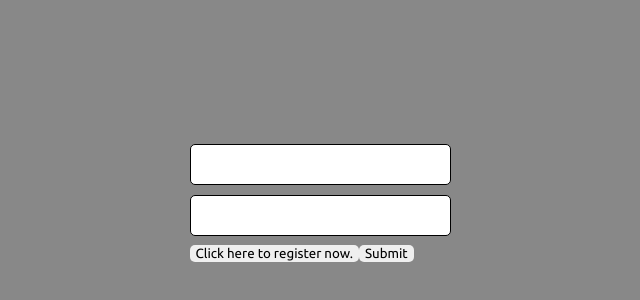
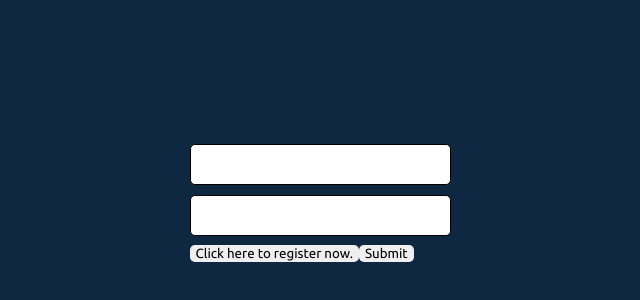
Before and after one commit to j-toscani/balls-out, a Vue app: page / in a window 1280 px wide. Shown: the part 200-500 px from the top of the page, without its empty margins (320-960 px from the left). Built offline with nearby package versions, Linux system fonts and the light colour scheme.

Commit message:
change colors to css variables

```diff
--- a/src/App.vue
+++ b/src/App.vue
@@ -21,7 +21,7 @@ body {
   height: 100%;
   width: 100%;
   margin: 0;
-  background: #888;
+  background: rgba(var(--primary-200));
 }
 
 .content__container {
```
